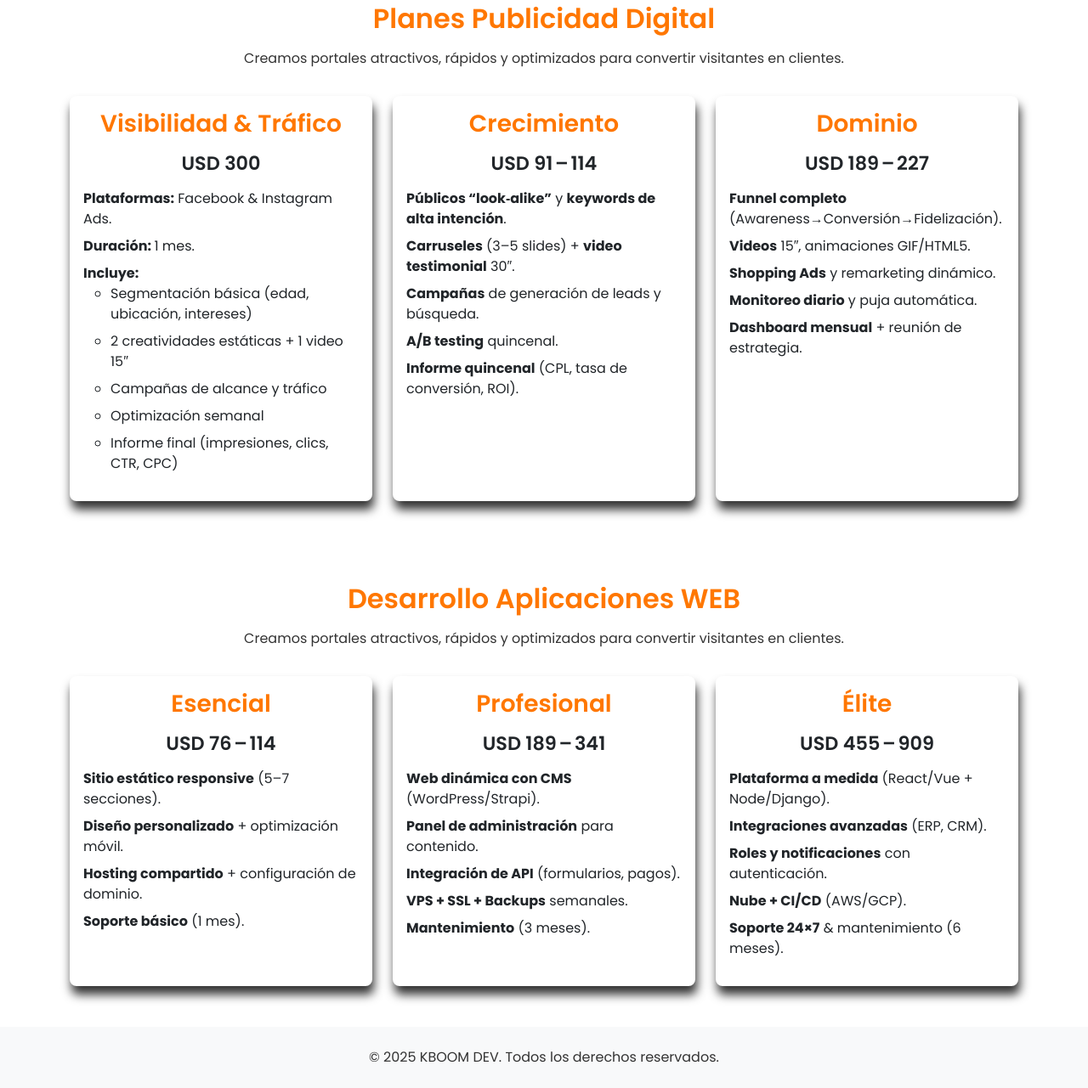
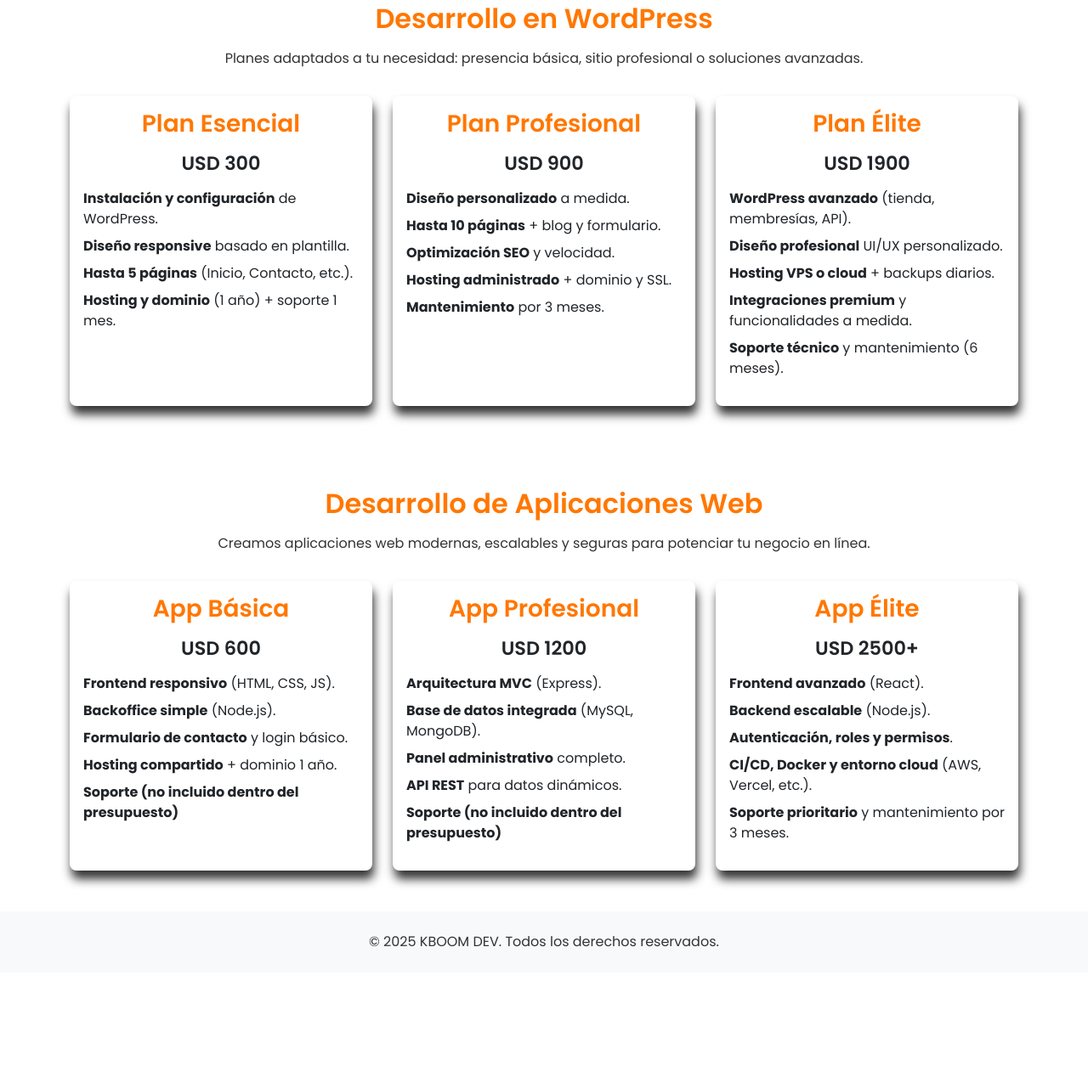
Before and after one commit to rubendevlop/web-ventas, a website with bundled scripts: page page/servicios.html in a window 1280 px wide. Shown: the part 1620-2901 px from the top of the page at 85% size. After the commit the page ends 2765 px from the top, so only its background shows below. Built offline with nearby package versions, Linux system fonts and the light colour scheme.

Commit message:
cambiaso en servicios

```diff
--- a/page/servicios.html
+++ b/page/servicios.html
@@ -243,7 +243,7 @@ border-bottom: none;
       </div>
     </section>
 
-    <!-- Diseño de Sitios Web -->
+
     <!-- QA Automation Tester – Planes de Servicio -->
 <section class="py-5 reveal" aria-labelledby="titulo-qa">
   <div class="container">
@@ -303,133 +303,131 @@ border-bottom: none;
 </section>
 
 
-    <!-- Diseño de Sitios Web -->
+
+    <!-- Desarrollo de WordPress -->
     <section class="py-5 reveal" aria-labelledby="titulo-web">
       <div class="container">
-        <h2 id="titulo-web" class="section-title text-center">Planes Publicidad Digital</h2>
-        <p class="section-desc text-center">Creamos portales atractivos, rápidos y optimizados para convertir visitantes en clientes.</p>
+        <h2 id="titulo-web" class="section-title text-center">Desarrollo en WordPress</h2>
+        <p class="section-desc text-center">Planes adaptados a tu necesidad: presencia básica, sitio profesional o soluciones avanzadas.</p>
         <div class="row row-cols-1 row-cols-md-2 row-cols-lg-3 g-4">
-          <!-- Básico -->
+
+          <!-- Esencial -->
           <div class="col">
             <div class="card h-100">
               <div class="card-body text-center">
-                <h3>Visibilidad & Tráfico</h3>
+                <h3>Plan Esencial</h3>
                 <p class="h4"><span class="price" data-usd="300">USD 300</span></p>
                 <ul class="list-unstyled text-start">
-                  <li><strong>Plataformas:</strong> Facebook & Instagram Ads.</li>
-                  <li><strong>Duración: </strong> 1 mes.</li>
-                  <li><strong>Incluye:</strong><ul>
-                    <li> Segmentación básica (edad, ubicación, intereses)</li>
-                    <li>2 creatividades estáticas + 1 video 15″</li>
-                    <li>Campañas de alcance y tráfico</li>
-                    <li>Optimización semanal</li>
-                    <li>Informe final (impresiones, clics, CTR, CPC)</li>
-                  </ul></li>
-                </ul>
-              </div>
-            </div>
-          </div>
-          <!-- Profesional -->
-          <div class="col">
-            <div class="card h-100">
-              <div class="card-body text-center">
-                <h3>Crecimiento</h3>
-                <p class="h4">USD 91 – 114</p>
-                <ul class="list-unstyled text-start">
-                  <li><strong>Públicos “look‑alike”</strong> y <strong>keywords de alta intención</strong>.</li>
-                  <li><strong>Carruseles</strong> (3–5 slides) + <strong>video testimonial</strong> 30″.</li>
-                  <li><strong>Campañas</strong> de generación de leads y búsqueda.</li>
-                  <li><strong>A/B testing</strong> quincenal.</li>
-                  <li><strong>Informe quincenal</strong> (CPL, tasa de conversión, ROI).</li>
+                  <li><strong>Instalación y configuración</strong> de WordPress.</li>
+                  <li><strong>Diseño responsive</strong> basado en plantilla.</li>
+                  <li><strong>Hasta 5 páginas</strong> (Inicio, Contacto, etc.).</li>
+                  <li><strong>Hosting y dominio</strong> (1 año) + soporte 1 mes.</li>
                 </ul>
               </div>
             </div>
           </div>
 
-          <!-- Avanzado -->
+          <!-- Profesional -->
           <div class="col">
             <div class="card h-100">
               <div class="card-body text-center">
-                <h3>Dominio</h3>
-                <p class="h4"><span class="price" data-usd="189">USD 189 – 227</span></p>
+                <h3>Plan Profesional</h3>
+                <p class="h4"><span class="price" data-usd="900">USD 900</span></p>
                 <ul class="list-unstyled text-start">
-                  <li><strong>Funnel completo</strong> (Awareness→Conversión→Fidelización).</li>
-                  <li><strong>Videos</strong> 15″, animaciones GIF/HTML5.</li>
-                  <li><strong>Shopping Ads</strong> y remarketing dinámico.</li>
-                  <li><strong>Monitoreo diario</strong> y puja automática.</li>
-                  <li><strong>Dashboard mensual</strong> + reunión de estrategia.</li>
+                  <li><strong>Diseño personalizado</strong> a medida.</li>
+                  <li><strong>Hasta 10 páginas</strong> + blog y formulario.</li>
+                  <li><strong>Optimización SEO</strong> y velocidad.</li>
+                  <li><strong>Hosting administrado</strong> + dominio y SSL.</li>
+                  <li><strong>Mantenimiento</strong> por 3 meses.</li>
                 </ul>
               </div>
             </div>
           </div>
 
-
-
+          <!-- Élite -->
+          <div class="col">
+            <div class="card h-100">
+              <div class="card-body text-center">
+                <h3>Plan Élite</h3>
+                <p class="h4"><span class="price" data-usd="1900">USD 1900</span></p>
+                <ul class="list-unstyled text-start">
+                  <li><strong>WordPress avanzado</strong> (tienda, membresías, API).</li>
+                  <li><strong>Diseño profesional</strong> UI/UX personalizado.</li>
+                  <li><strong>Hosting VPS o cloud</strong> + backups diarios.</li>
+                  <li><strong>Integraciones premium</strong> y funcionalidades a medida.</li>
+                  <li><strong>Soporte técnico</strong> y mantenimiento (6 meses).</li>
+                </ul>
+              </div>
+            </div>
+          </div>
 
         </div>
       </div>
     </section>
 
-    <!-- Desarrollo de Aplicaciones WEB -->
-<section class="py-5 reveal" aria-labelledby="titulo-web">
-  <div class="container">
-    <h2 id="titulo-web" class="section-title text-center">Desarrollo Aplicaciones WEB</h2>
-    <p class="section-desc text-center">Creamos portales atractivos, rápidos y optimizados para convertir visitantes en clientes.</p>
-    <div class="row row-cols-1 row-cols-md-2 row-cols-lg-3 g-4">
+    <section class="py-5 reveal" aria-labelledby="titulo-apps">
+      <div class="container">
+        <h2 id="titulo-apps" class="section-title text-center">Desarrollo de Aplicaciones Web</h2>
+        <p class="section-desc text-center">Creamos aplicaciones web modernas, escalables y seguras para potenciar tu negocio en línea.</p>
+        <div class="row row-cols-1 row-cols-md-2 row-cols-lg-3 g-4">
 
-      <!-- Esencial -->
-      <div class="col">
-        <div class="card h-100">
-          <div class="card-body text-center">
-            <h3>Esencial</h3>
-            <p class="h4"><span class="price" data-usd="75.8–113.6">USD 76 – 114</span></p>
-            <ul class="list-unstyled text-start">
-              <li><strong>Sitio estático responsive</strong> (5–7 secciones).</li>
-              <li><strong>Diseño personalizado</strong> + optimización móvil.</li>
-              <li><strong>Hosting compartido</strong> + configuración de dominio.</li>
-              <li><strong>Soporte básico</strong> (1 mes).</li>
-            </ul>
+          <!-- App Básica -->
+          <div class="col">
+            <div class="card h-100">
+              <div class="card-body text-center">
+                <h3>App Básica</h3>
+                <p class="h4"><span class="price" data-usd="600">USD 600</span></p>
+                <ul class="list-unstyled text-start">
+                  <li><strong>Frontend responsivo</strong> (HTML, CSS, JS).</li>
+                  <li><strong>Backoffice simple</strong> (Node.js).</li>
+                  <li><strong>Formulario de contacto</strong> y login básico.</li>
+                  <li><strong>Hosting compartido</strong> + dominio 1 año.</li>
+                  <li><strong>Soporte (no incluido dentro del presupuesto)</strong></li>
+                </ul>
+              </div>
+            </div>
           </div>
+
+          <!-- App Profesional -->
+          <div class="col">
+            <div class="card h-100">
+              <div class="card-body text-center">
+                <h3>App Profesional</h3>
+                <p class="h4"><span class="price" data-usd="1200">USD 1200</span></p>
+                <ul class="list-unstyled text-start">
+                  <li><strong>Arquitectura MVC</strong> (Express).</li>
+                  <li><strong>Base de datos integrada</strong> (MySQL, MongoDB).</li>
+                  <li><strong>Panel administrativo</strong> completo.</li>
+                  <li><strong>API REST</strong> para datos dinámicos.</li>
+                  <li><strong>Soporte (no incluido dentro del presupuesto)</strong></li>
+                </ul>
+              </div>
+            </div>
+          </div>
+
+          <!-- App Élite -->
+          <div class="col">
+            <div class="card h-100">
+              <div class="card-body text-center">
+                <h3>App Élite</h3>
+                <p class="h4"><span class="price" data-usd="2500+">USD 2500</span>+</p>
+                <ul class="list-unstyled text-start">
+                  <li><strong>Frontend avanzado</strong> (React).</li>
+                  <li><strong>Backend escalable</strong> (Node.js).</li>
+                  <li><strong>Autenticación, roles y permisos</strong>.</li>
+                  <li><strong>CI/CD, Docker y entorno cloud</strong> (AWS, Vercel, etc.).</li>
+                  <li><strong>Soporte prioritario</strong> y mantenimiento por 3 meses.</li>
+                </ul>
+              </div>
+            </div>
+          </div>
+
         </div>
       </div>
+    </section>
 
-      <!-- Profesional -->
-      <div class="col">
-        <div class="card h-100">
-          <div class="card-body text-center">
-            <h3>Profesional</h3>
-            <p class="h4"><span class="price" data-usd="189.4–340.9">USD 189 – 341</span></p>
-            <ul class="list-unstyled text-start">
-              <li><strong>Web dinámica con CMS</strong> (WordPress/Strapi).</li>
-              <li><strong>Panel de administración</strong> para contenido.</li>
-              <li><strong>Integración de API</strong> (formularios, pagos).</li>
-              <li><strong>VPS + SSL + Backups</strong> semanales.</li>
-              <li><strong>Mantenimiento</strong> (3 meses).</li>
-            </ul>
-          </div>
-        </div>
-      </div>
 
-      <!-- Élite -->
-      <div class="col">
-        <div class="card h-100">
-          <div class="card-body text-center">
-            <h3>Élite</h3>
-            <p class="h4"><span class="price" data-usd="454.5–909.1">USD 455 – 909</span></p>
-            <ul class="list-unstyled text-start">
-              <li><strong>Plataforma a medida</strong> (React/Vue + Node/Django).</li>
-              <li><strong>Integraciones avanzadas</strong> (ERP, CRM).</li>
-              <li><strong>Roles y notificaciones</strong> con autenticación.</li>
-              <li><strong>Nube + CI/CD</strong> (AWS/GCP).</li>
-              <li><strong>Soporte 24×7</strong> & mantenimiento (6 meses).</li>
-            </ul>
-          </div>
-        </div>
-      </div>
 
-    </div>
-  </div>
-</section>
 
     <!-- (Resto de secciones mantienen la misma estructura de tarjetas) -->
 
```
